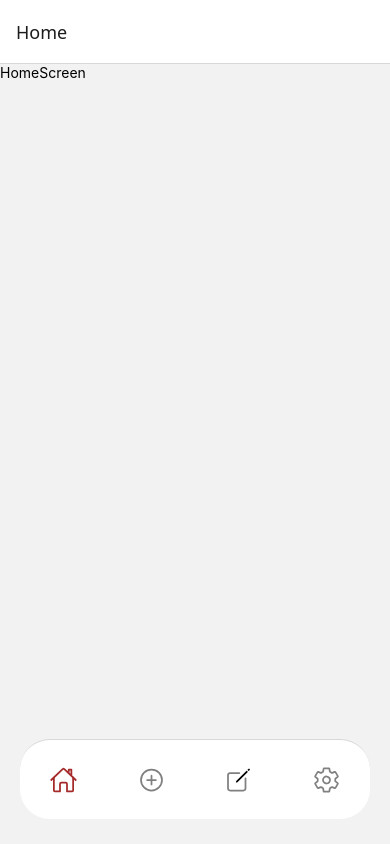
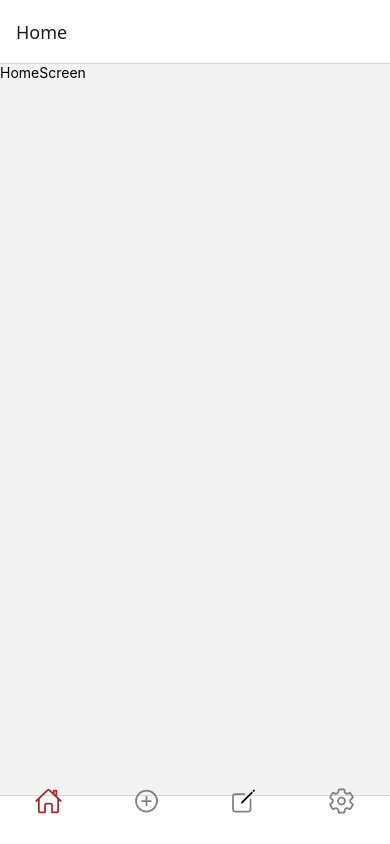
Before and after one commit to tauseefshoaib/WalletSquare, a React Native app: screen /Root in a window 390 px wide. Built offline with nearby package versions, Linux system fonts and the light colour scheme.

Commit message:
fix bottom tab bar

```diff
--- a/src/navigation/BottomStack.tsx
+++ b/src/navigation/BottomStack.tsx
@@ -47,14 +47,10 @@ const BottomStack = () => {
         tabBarInactiveTintColor: 'grey',
         tabBarHideOnKeyboard: true,
         tabBarStyle: {
-          backgroundColor: 'white',
-          borderRadius: 30,
-          minHeight: 80,
           flexDirection: 'row',
           justifyContent: 'center',
           alignItems: 'center',
-          marginBottom: 25,
-          marginHorizontal: 20,
+          paddingBottom: '10%',
         },
       }}>
       <Tab.Screen
```
